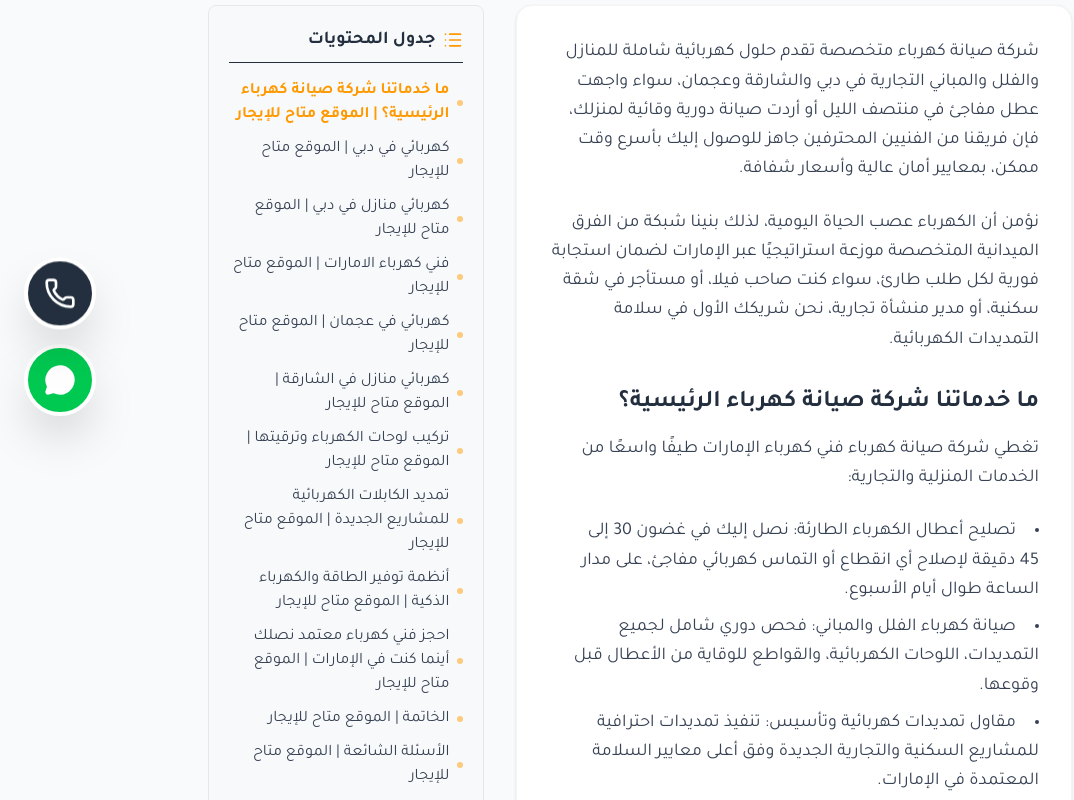
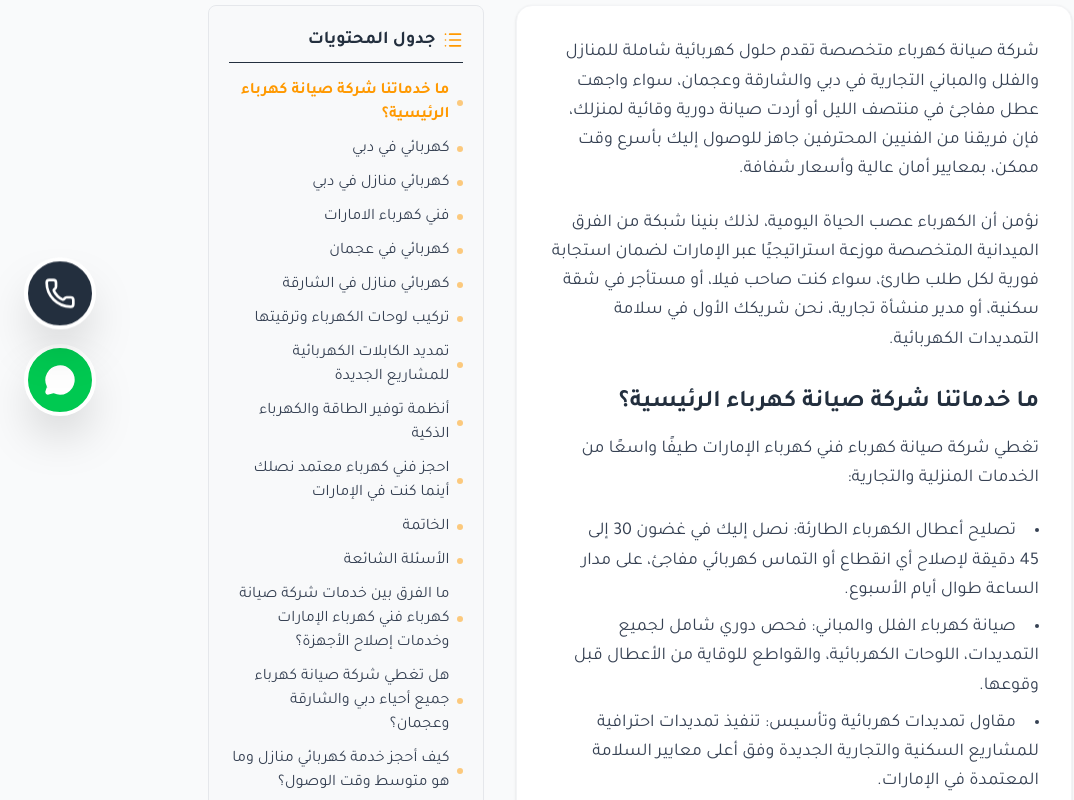
Before and after one commit to AhmedZakaria14/FanniElectricUAE, a Next.js app: page /blog/electrical-maintenance-company in a window 1280 px wide. Shown: the part 360-1160 px from the top of the page, without its empty margins (0-1074 px from the left). Built offline with nearby package versions, Linux system fonts and the light colour scheme.

Commit message:
Update contact number and remove rental messaging

```diff
--- a/app/blog/electrical-maintenance-company/page.tsx
+++ b/app/blog/electrical-maintenance-company/page.tsx
@@ -5,8 +5,8 @@ import Link from 'next/link';
 import TableOfContents from '@/components/table-of-contents';
 
 export const metadata: Metadata = {
-  title: `شركة صيانة كهرباء توفر كهربائي منازل وخدمات الكهرباء الاحترافية في الإمارات | فني كهرباء الامارات | +201010742430 | الموقع متاح للإيجار`,
-  description: `الموقع متاح للإيجار. للتواصل: +201010742430. شركة صيانة كهرباء معتمدة في دبي والشارقة وعجمان توفر لكم كهربائي منازل متاح 24 ساعة لإصلاح الأعطال والتمديدات الكهربائية، لا تتردد واحجز الآن.`,
+  title: `شركة صيانة كهرباء توفر كهربائي منازل وخدمات الكهرباء الاحترافية في الإمارات | فني كهرباء الامارات | 0505001597`,
+  description: ` شركة صيانة كهرباء معتمدة في دبي والشارقة وعجمان توفر لكم كهربائي منازل متاح 24 ساعة لإصلاح الأعطال والتمديدات الكهربائية، لا تتردد واحجز الآن.`,
   alternates: {
     canonical: "https://www.fannielectricuae.com/blog/electrical-maintenance-company",
   },
@@ -15,63 +15,63 @@ export const metadata: Metadata = {
 const tocItems = [
   {
     "id": "section-6",
-    "title": "ما خدماتنا شركة صيانة كهرباء الرئيسية؟ | الموقع متاح للإيجار"
+    "title": "ما خدماتنا شركة صيانة كهرباء الرئيسية؟"
   },
   {
     "id": "section-9",
-    "title": "كهربائي في دبي | الموقع متاح للإيجار"
+    "title": "كهربائي في دبي"
   },
   {
     "id": "section-12",
-    "title": "كهربائي منازل في دبي | الموقع متاح للإيجار"
+    "title": "كهربائي منازل في دبي"
   },
   {
     "id": "section-14",
-    "title": "فني كهرباء الامارات | الموقع متاح للإيجار"
+    "title": "فني كهرباء الامارات"
   },
   {
     "id": "section-17",
-    "title": "كهربائي في عجمان | الموقع متاح للإيجار"
+    "title": "كهربائي في عجمان"
   },
   {
     "id": "section-20",
-    "title": "كهربائي منازل في الشارقة | الموقع متاح للإيجار"
+    "title": "كهربائي منازل في الشارقة"
   },
   {
     "id": "section-23",
-    "title": "تركيب لوحات الكهرباء وترقيتها | الموقع متاح للإيجار"
+    "title": "تركيب لوحات الكهرباء وترقيتها"
   },
   {
     "id": "section-25",
-    "title": "تمديد الكابلات الكهربائية للمشاريع الجديدة | الموقع متاح للإيجار"
+    "title": "تمديد الكابلات الكهربائية للمشاريع الجديدة"
   },
   {
     "id": "section-28",
-    "title": "أنظمة توفير الطاقة والكهرباء الذكية | الموقع متاح للإيجار"
+    "title": "أنظمة توفير الطاقة والكهرباء الذكية"
   },
   {
     "id": "section-31",
-    "title": "احجز فني كهرباء معتمد نصلك أينما كنت في الإمارات | الموقع متاح للإيجار"
+    "title": "احجز فني كهرباء معتمد نصلك أينما كنت في الإمارات"
   },
   {
     "id": "section-34",
-    "title": "الخاتمة | الموقع متاح للإيجار"
+    "title": "الخاتمة"
   },
   {
     "id": "section-36",
-    "title": "الأسئلة الشائعة | الموقع متاح للإيجار"
+    "title": "الأسئلة الشائعة"
   },
   {
     "id": "section-37",
-    "title": "ما الفرق بين خدمات شركة صيانة كهرباء فني كهرباء الإمارات وخدمات إصلاح الأجهزة؟ | الموقع متاح للإيجار"
+    "title": "ما الفرق بين خدمات شركة صيانة كهرباء فني كهرباء الإمارات وخدمات إصلاح الأجهزة؟"
   },
   {
     "id": "section-39",
-    "title": "هل تغطي شركة صيانة كهرباء جميع أحياء دبي والشارقة وعجمان؟ | الموقع متاح للإيجار"
+    "title": "هل تغطي شركة صيانة كهرباء جميع أحياء دبي والشارقة وعجمان؟"
   },
   {
     "id": "section-41",
-    "title": "كيف أحجز خدمة كهربائي منازل وما هو متوسط وقت الوصول؟ | الموقع متاح للإيجار"
+    "title": "كيف أحجز خدمة كهربائي منازل وما هو متوسط وقت الوصول؟"
   }
 ];
 
@@ -84,7 +84,7 @@ export default function BlogPost() {
             <ChevronRight className="w-5 h-5 ml-1" />
             العودة للمدونة
           </Link>
-          <h1 className="text-3xl md:text-4xl font-bold text-amazon-blue leading-tight mb-4">شركة صيانة كهرباء توفر كهربائي منازل وخدمات الكهرباء الاحترافية في الإمارات | +201010742430</h1>
+          <h1 className="text-3xl md:text-4xl font-bold text-amazon-blue leading-tight mb-4">شركة صيانة كهرباء توفر كهربائي منازل وخدمات الكهرباء الاحترافية في الإمارات | 0505001597</h1>
         </div>
 
         <div className="flex flex-col lg:flex-row gap-8">
```
